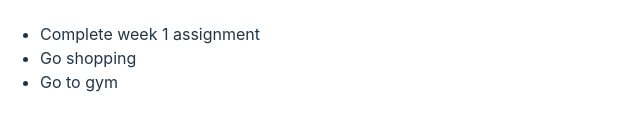
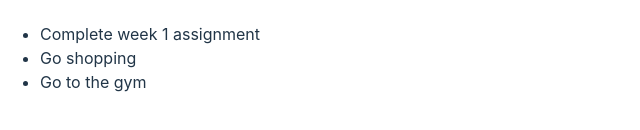
Before and after one commit to nataliasirt/react-todo, a React (Vite) app: page / in a window 1280 px wide. Shown: the part 396-526 px from the top of the page, without its empty margins (0-640 px from the left). Built offline with nearby package versions, Linux system fonts and the light colour scheme.

Commit message:
indent code

```diff
--- a/src/App.jsx
+++ b/src/App.jsx
@@ -2,20 +2,20 @@
   const todoList = [
       { id: 1, title: "Complete week 1 assignment" },
       { id: 2, title: "Go shopping" },
-  { id: 3, title: "Go to gym" }
+      { id: 3, title: "Go to the gym" }
     ];
-
     function App() {
     return (
       <div>
       <h1>Todo List</h1>
       <ul>
       {todoList.map((todo) => (
-          <li key={todo.id}>{todo.title}</li>
+      <li key={todo.id}>{todo.title} </li>
+
       ))}
+
       </ul>
     </div>
-  );
+    )
   }
-
-export default App;
+  export default App
```
Lines whose indentation alone changed are shown as unchanged.
